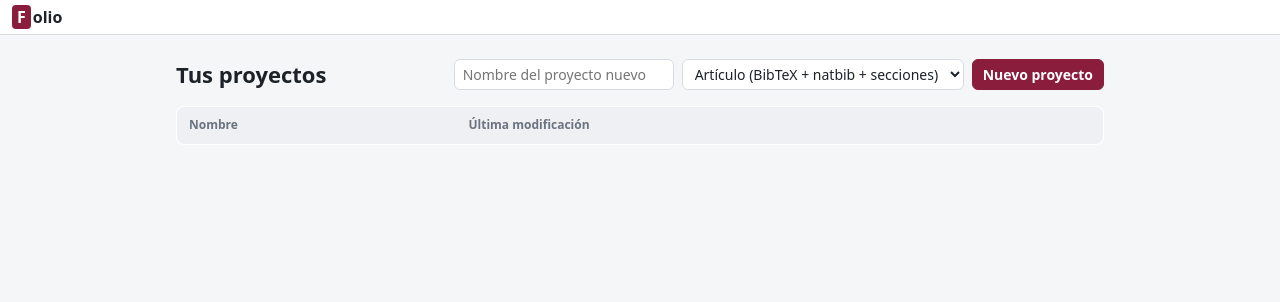
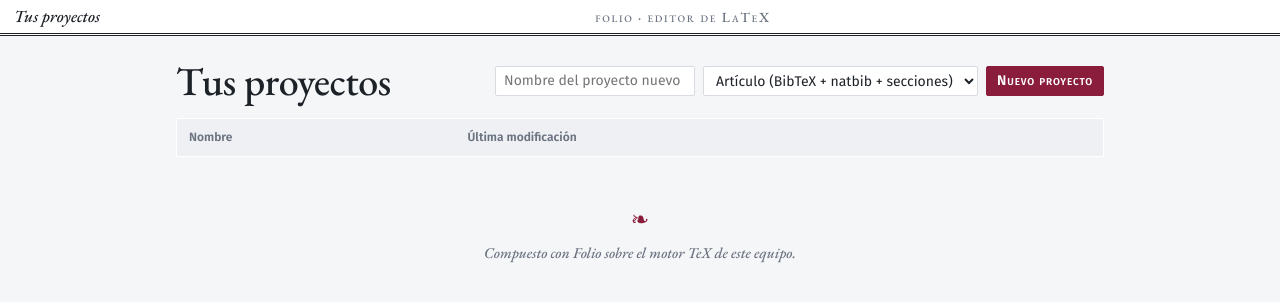
Before and after one commit to rcesarvillalobosp-sys/folio-latex, a website: page public/index.html in a window 1280 px wide. Drawn offline with nearby package versions, Linux system fonts and the light colour scheme; no server answers.

Commit message:
Interfaz rediseñada: encabezado de página de libro, versalitas y Garamond

```diff
--- a/public/index.html
+++ b/public/index.html
@@ -9,6 +9,9 @@
 <link rel="stylesheet" href="https://cdnjs.cloudflare.com/ajax/libs/codemirror/5.65.16/addon/dialog/dialog.min.css">
 <link rel="stylesheet" href="https://cdnjs.cloudflare.com/ajax/libs/codemirror/5.65.16/addon/fold/foldgutter.min.css">
 <link rel="stylesheet" href="https://cdnjs.cloudflare.com/ajax/libs/codemirror/5.65.16/theme/material-darker.min.css">
+<link rel="preconnect" href="https://fonts.googleapis.com">
+<link rel="preconnect" href="https://fonts.gstatic.com" crossorigin>
+<link rel="stylesheet" href="https://fonts.googleapis.com/css2?family=EB+Garamond:ital,wght@0,500;0,600;1,500&family=Fira+Sans:wght@400;500;600&display=swap">
 <link rel="stylesheet" href="style.css">
 </head>
 <body>
@@ -16,7 +19,9 @@
 <!-- ============ Lista de proyectos ============ -->
 <section id="home" class="view">
   <header class="topbar">
-    <div class="brand"><span class="logo">F</span>olio</div>
+    <span class="running">Tus proyectos</span>
+    <div class="spacer"></div>
+    <span class="running-c">folio · editor de LaTeX</span>
     <div class="spacer"></div>
     <span id="engineStatus" class="muted small"></span>
   </header>
@@ -40,6 +45,7 @@
       <thead><tr><th>Nombre</th><th>Última modificación</th><th></th></tr></thead>
       <tbody id="projectList"></tbody>
     </table>
+    <p class="colofon">Compuesto con <i>Folio</i> sobre el motor TeX de este equipo.</p>
   </main>
 </section>
 
@@ -47,7 +53,6 @@
 <section id="editor" class="view hidden">
   <header class="topbar">
     <button id="backBtn" class="ghost" title="Volver a proyectos">◀</button>
-    <div class="brand"><span class="logo">F</span>olio</div>
     <strong id="projName" class="projname"></strong>
     <div class="spacer"></div>
     <label class="small">Principal <select id="mainSelect"></select></label>
--- a/public/style.css
+++ b/public/style.css
@@ -12,7 +12,7 @@
 }
 * { box-sizing: border-box; }
 html, body { height: 100%; margin: 0; }
-body { background: var(--bg); color: var(--text); font: 14px/1.4 system-ui, -apple-system, "Segoe UI", Roboto, sans-serif; }
+body { background: var(--bg); color: var(--text); font: 14px/1.4 "Fira Sans", system-ui, sans-serif; }
 button, select, input { font: inherit; color: inherit; }
 button { cursor: pointer; border: 1px solid var(--border); background: var(--panel2); border-radius: 6px; padding: 4px 10px; }
 button:hover { filter: brightness(1.05); }
@@ -114,3 +114,15 @@ select, input { background: var(--panel); border: 1px solid var(--border); borde
   .projects td.act button { margin: 2px; }
   .projects th:nth-child(2), .projects td:nth-child(2) { display: none; }
 }
+
+/* --- Identidad de libro compuesto: encabezado de página, versalitas, Garamond --- */
+:root { --serif: "EB Garamond", "Latin Modern Roman", Georgia, serif; }
+button, select, input, .projects, .notice { border-radius: 2px; }
+.topbar { border-bottom: 3px double var(--text); padding: 8px 14px; }
+.running { font: italic 500 17px/1 var(--serif); }
+.running-c { font: 500 14px/1 var(--serif); font-variant: small-caps; letter-spacing: .12em; color: var(--muted); }
+.projname { font: 600 18px/1 var(--serif); margin-left: 4px; }
+.home-main h1 { font: 500 40px/1.05 var(--serif); letter-spacing: -.01em; }
+button.primary { font-variant: small-caps; letter-spacing: .06em; }
+.colofon { margin: 48px 0 8px; text-align: center; font: italic 15px/1.4 var(--serif); color: var(--muted); }
+.colofon::before { content: "❧"; display: block; font-style: normal; font-size: 22px; margin-bottom: 6px; color: var(--accent); }
```
